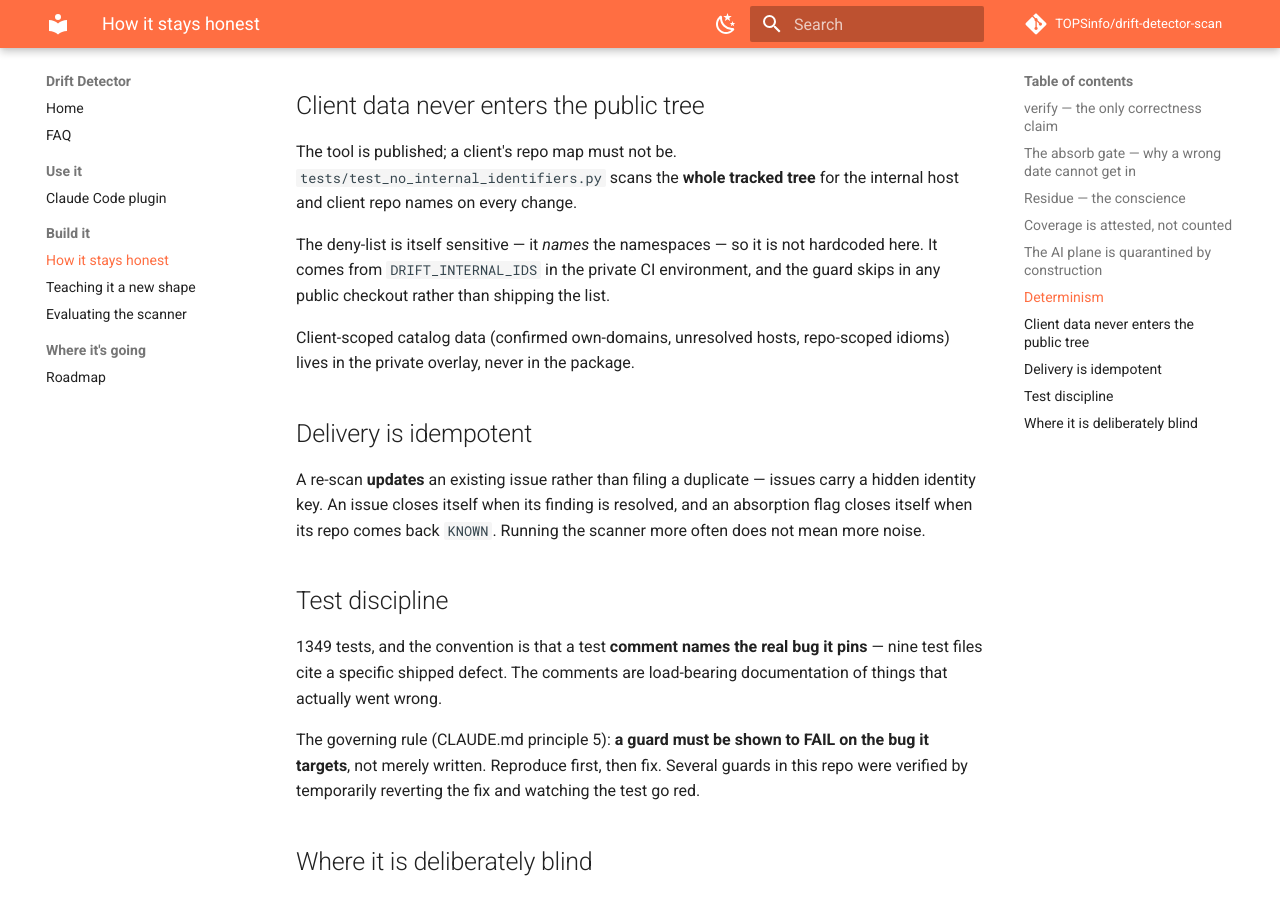
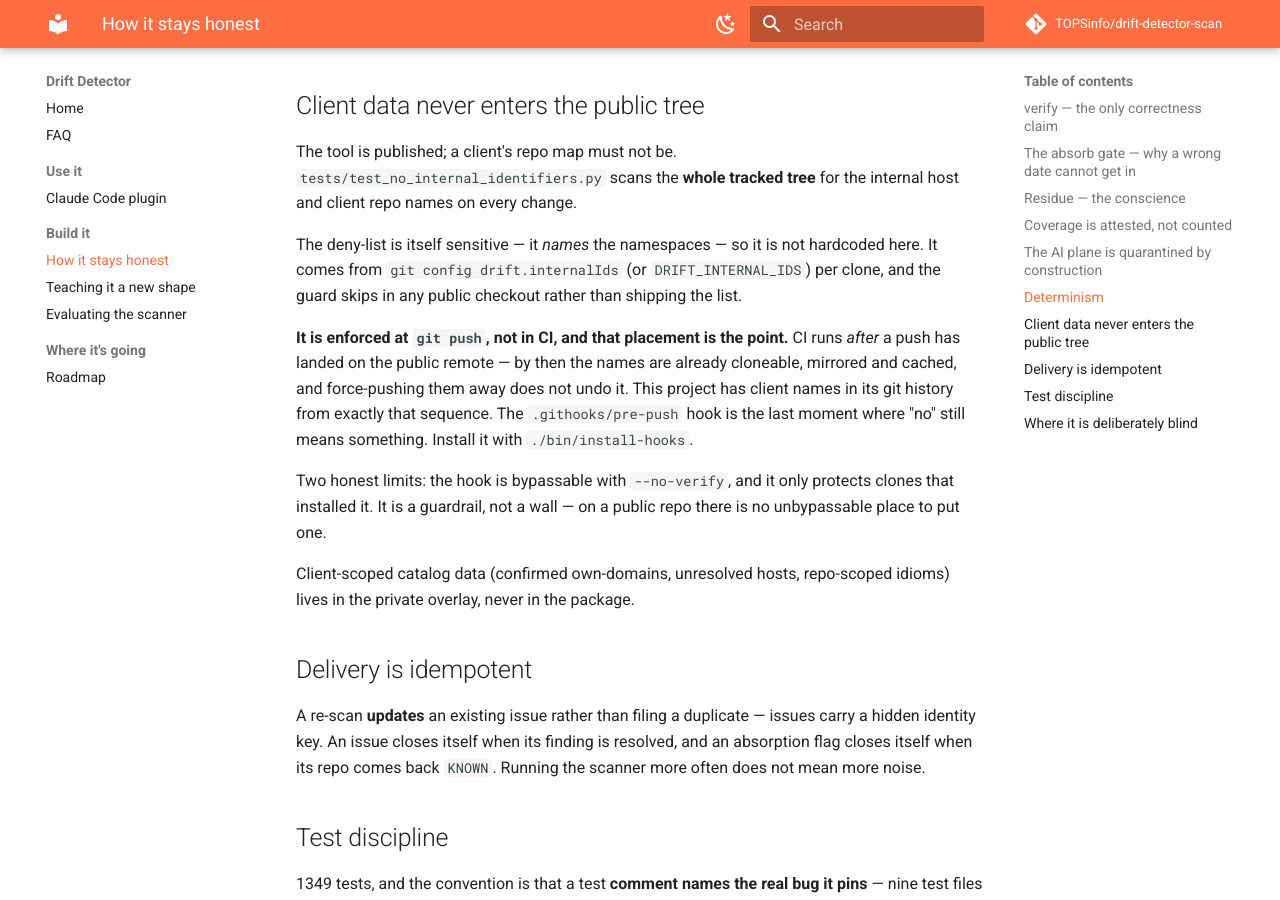
Before and after one commit to TOPSinfo/drift-detector-scan, an MkDocs documentation site: the page built from docs/how-it-stays-honest.md, in a window 1280 px wide and 900 px high, scrolled down 2543 px. Built offline with MkDocs 1.6.1 and Material for MkDocs 9.7.7, drawn with Linux system fonts in a browser that asks for light colours; comment, search, counter and statistics services are not loaded.

Commit message:
fix: enforce the client-identifier guard at push, not in CI
Replaces the CI wiring added in 22a8e13. That approach was wrong, and asking
for a secret on a public repo was the symptom rather than the problem.

GitHub Actions runs AFTER the push. By the time such a check fires, the client
names are already on a public remote and in every mirror, fork and cache;
force-pushing them away does not undo it. This project already has client names
in its git history from exactly that sequence. A post-hoc detector for an
irreversible event is close to useless.

The push is the moment the leak becomes permanent, so that is where the guard
belongs:

  .githooks/pre-push   runs tests/test_no_internal_identifiers.py against the
                       tree being pushed, and REFUSES if it matches — or if no
                       deny-list is configured at all, because a guard that
                       silently passes is worse than no guard.
  bin/install-hooks    one idempotent command; sets core.hooksPath.

The deny-list stays out of the tree, as before, but now comes from
`git config drift.internalIds` per clone — no secret, nothing published.

ci.yml no longer wires a secret, and its test step no longer claims to run a
guard that was skipping. The comment there now says plainly why CI is the wrong
layer and points at the hook.

Proven in all three directions rather than assumed: unset deny-list refuses
(exit 1), clean tree with a deny-list passes (exit 0), and a tree that does
contain a matching identifier refuses (exit 1).

Documented with its limits: --no-verify bypasses it, and it only protects
clones that installed it. It is a guardrail, not a wall.

Co-Authored-By: Claude Opus 5 (1M context) <noreply@anthropic.com>

```diff
--- a/docs/how-it-stays-honest.md
+++ b/docs/how-it-stays-honest.md
@@ -95,8 +95,18 @@ The tool is published; a client's repo map must not be. `tests/test_no_internal_
 scans the **whole tracked tree** for the internal host and client repo names on every change.
 
 The deny-list is itself sensitive — it *names* the namespaces — so it is not hardcoded here. It
-comes from `DRIFT_INTERNAL_IDS` in the private CI environment, and the guard skips in any public
-checkout rather than shipping the list.
+comes from `git config drift.internalIds` (or `DRIFT_INTERNAL_IDS`) per clone, and the guard
+skips in any public checkout rather than shipping the list.
+
+**It is enforced at `git push`, not in CI, and that placement is the point.** CI runs *after* a
+push has landed on the public remote — by then the names are already cloneable, mirrored and
+cached, and force-pushing them away does not undo it. This project has client names in its git
+history from exactly that sequence. The `.githooks/pre-push` hook is the last moment where "no"
+still means something. Install it with `./bin/install-hooks`.
+
+Two honest limits: the hook is bypassable with `--no-verify`, and it only protects clones that
+installed it. It is a guardrail, not a wall — on a public repo there is no unbypassable place to
+put one.
 
 Client-scoped catalog data (confirmed own-domains, unresolved hosts, repo-scoped idioms) lives in
 the private overlay, never in the package.
```
Also changed, not shown: 3 other files.
